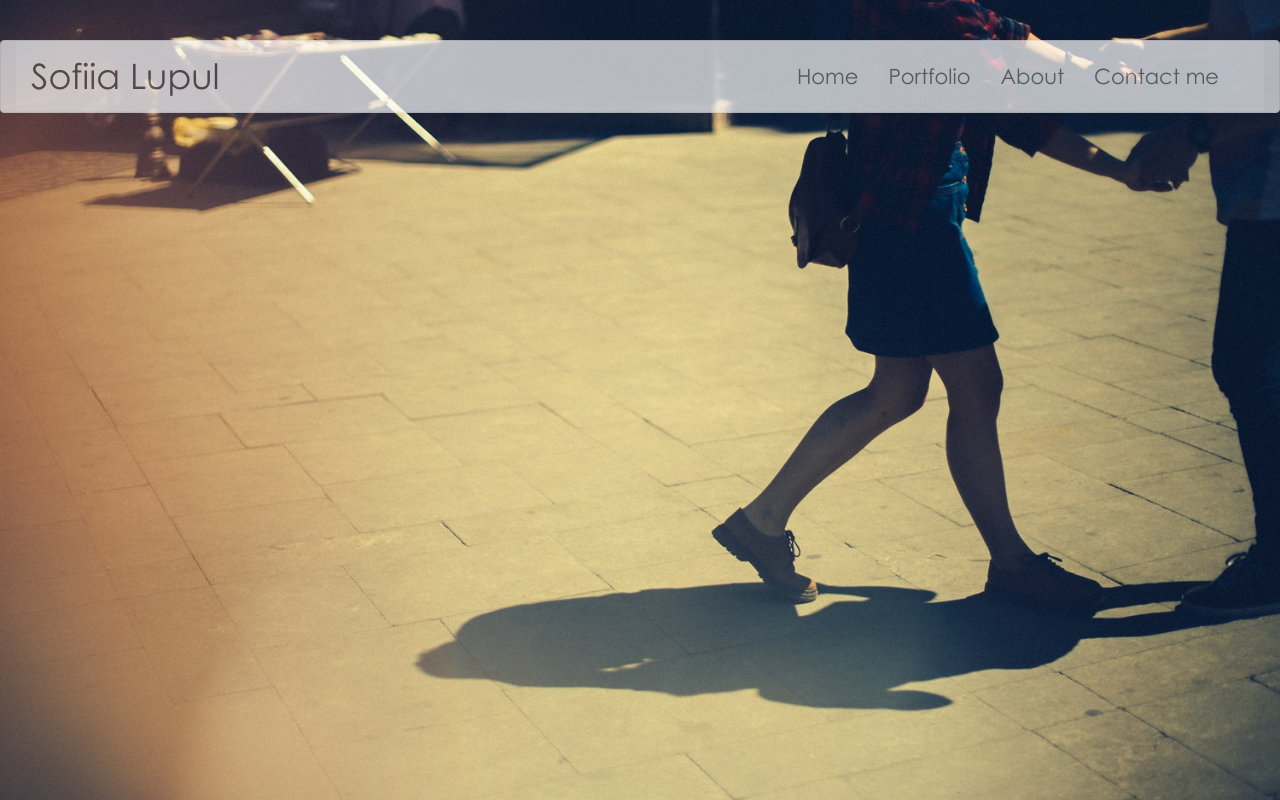
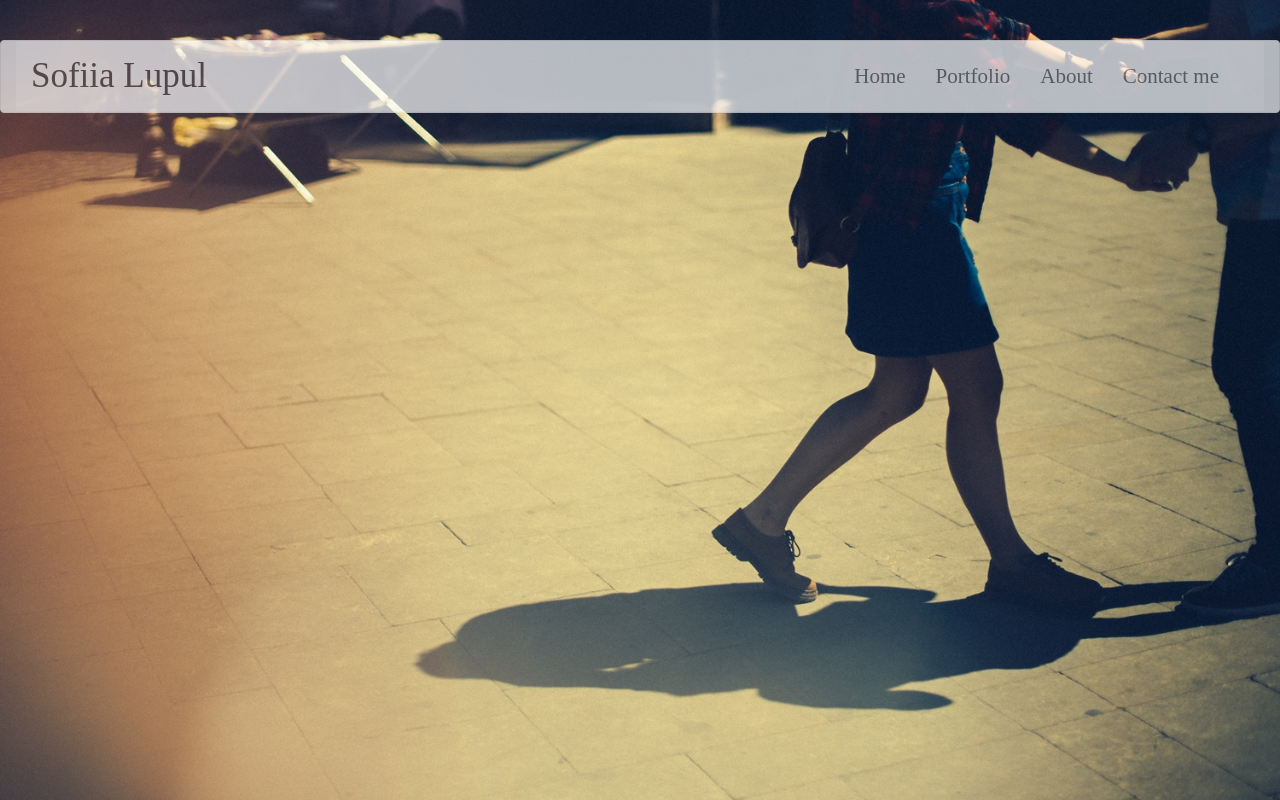
Before and after one commit to tarasgovda/tarasgovda.github.io, a plain HTML site: page index.html in a window 1280 px wide. Drawn offline with Linux system fonts and the light colour scheme.

Commit message:
added font

```diff
--- a/styles/default.css
+++ b/styles/default.css
@@ -1,7 +1,7 @@
 
 @font-face{
 	font-family: "MyFont";
-  	src: url("../fonts/ufonts.com_century-gothic.ttf") format("truetype");
+  	src: local("../fonts/ufonts.com_century-gothic.ttf") format("truetype");
 }
 
 
```
